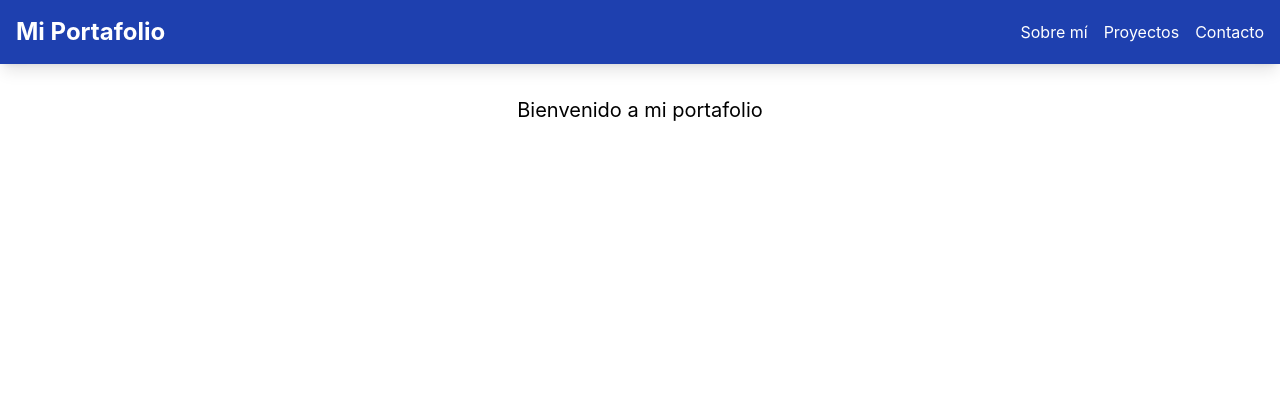
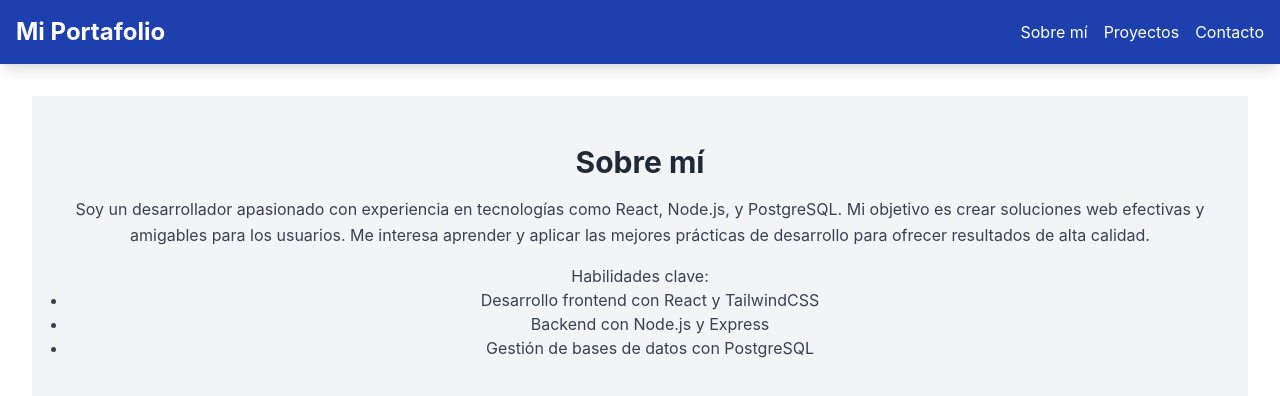
Before and after one commit to nicopanozo/portfolio-react, a React (Create React App) app in the folder frontend/: page / in a window 1280 px wide. Shown: the top 396 px of the page. Built offline with nearby package versions, Linux system fonts and the light colour scheme.

Commit message:
About section created

```diff
--- a/frontend/src/App.js
+++ b/frontend/src/App.js
@@ -1,14 +1,14 @@
-import logo from './logo.svg';
 import './App.css';
 import React from 'react';
 import Header from './components/Header';
+import About from './components/About';
 
 function App() {
   return (
     <div className="App">
       <Header />
       <main className="p-8">
-        <h2 className="text-xl">Bienvenido a mi portafolio</h2>
+        <About />
       </main>
     </div>
   );
--- /dev/null
+++ b/frontend/src/components/About.jsx
@@ -0,0 +1,27 @@
+// src/components/About.jsx
+import React from 'react';
+
+const About = () => {
+  return (
+    <section id="about" className="bg-gray-100 py-12">
+      <div className="container mx-auto px-4">
+        <h2 className="text-3xl font-bold text-gray-800 mb-4">Sobre mí</h2>
+        <p className="text-gray-700 leading-relaxed">
+          Soy un desarrollador apasionado con experiencia en tecnologías como React, Node.js, y PostgreSQL. Mi objetivo es crear soluciones web efectivas y amigables para los usuarios. Me interesa aprender y aplicar las mejores prácticas de desarrollo para ofrecer resultados de alta calidad.
+        </p>
+        <div className="mt-4">
+          <p className="text-gray-700">
+            Habilidades clave:
+          </p>
+          <ul className="list-disc pl-5 text-gray-700">
+            <li>Desarrollo frontend con React y TailwindCSS</li>
+            <li>Backend con Node.js y Express</li>
+            <li>Gestión de bases de datos con PostgreSQL</li>
+          </ul>
+        </div>
+      </div>
+    </section>
+  );
+};
+
+export default About;
```
